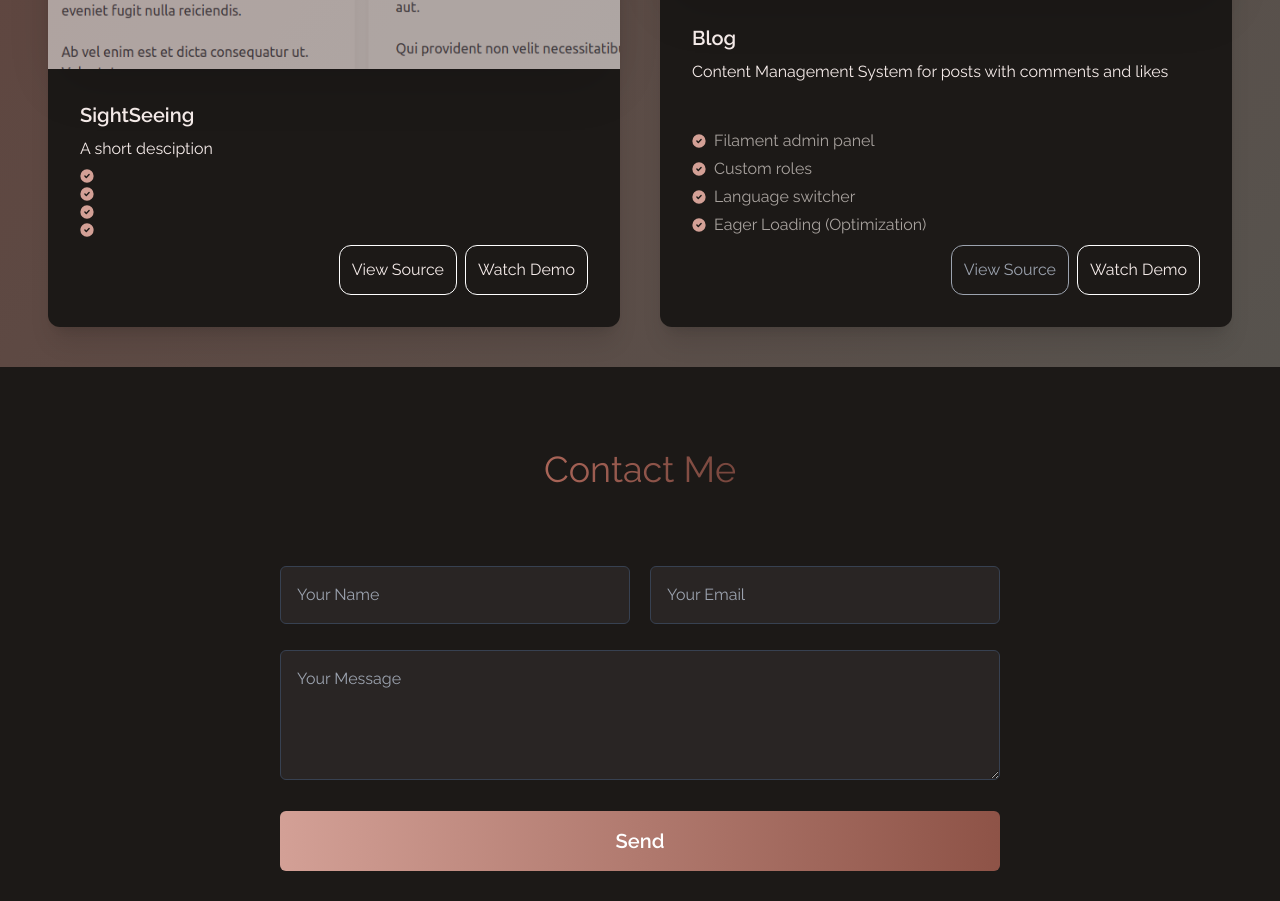
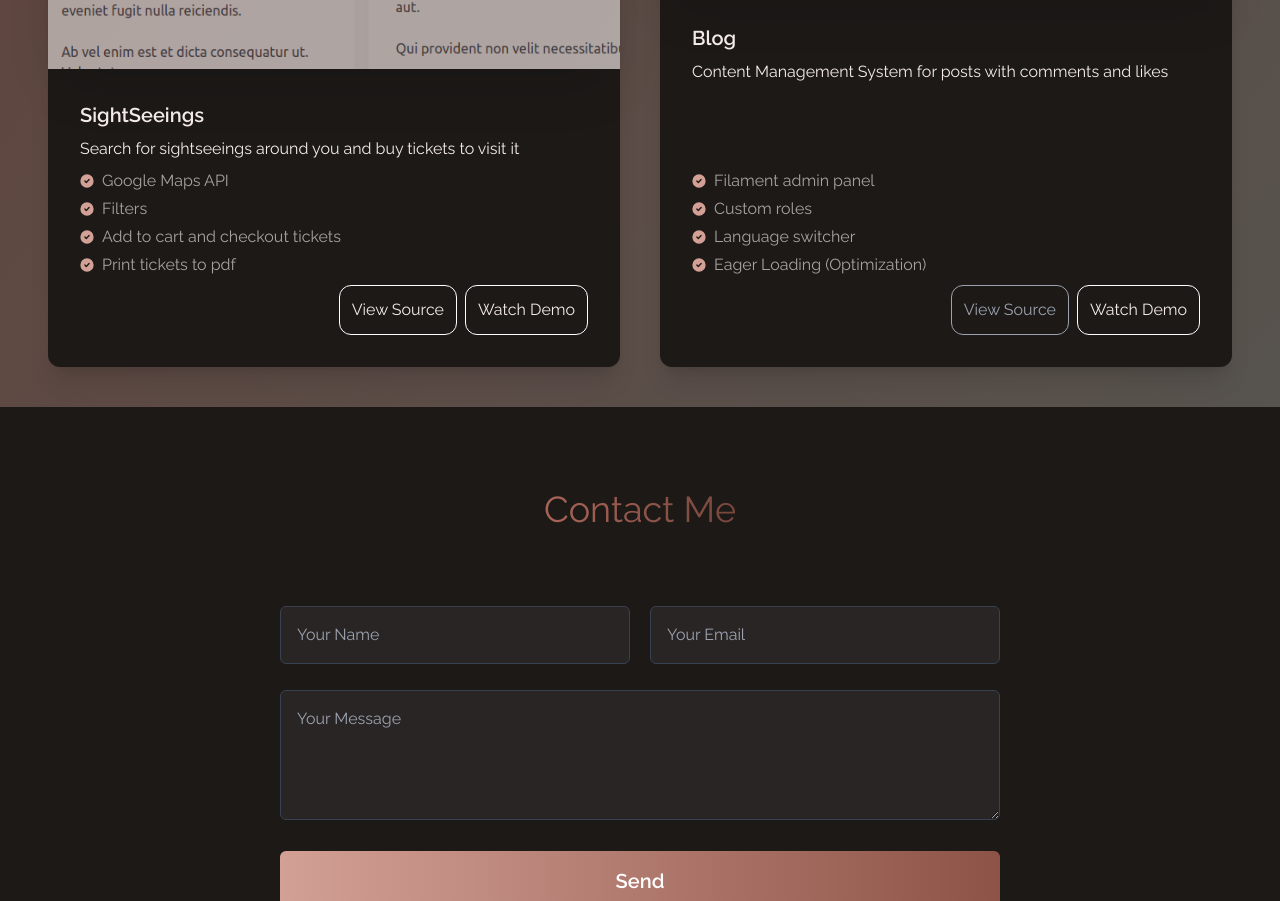
Before and after one commit to antoniyadev/antoniyadev.github.io, a website: page index.html in a window 1280 px wide. Shown: the part 2567-3468 px from the top of the page. Drawn offline with nearby package versions, Linux system fonts and the light colour scheme.

Commit message:
description for sighty project

```diff
--- a/index.html
+++ b/index.html
@@ -425,8 +425,8 @@
 
                             <!-- End: Video thumbnail -->
                             <div class="card-body rounded-b-xl bg-contessa-200 dark:bg-stone-900">
-                                <h2 class="card-title">SightSeeing</h2>
-                                <p>A short desciption</p>
+                                <h2 class="card-title">SightSeeings</h2>
+                                <p>Search for sightseeings around you and buy tickets to visit it</p>
                                 <ul class="max-w-md space-y-1 list-inside text-stone-500 dark:text-stone-400">
                                     <li class="flex items-center">
                                         <svg class="w-3.5 h-3.5 me-2 text-contessa-500 dark:text-contessa-400 flex-shrink-0"
@@ -435,7 +435,7 @@
                                             <path
                                                 d="M10 .5a9.5 9.5 0 1 0 9.5 9.5A9.51 9.51 0 0 0 10 .5Zm3.707 8.207-4 4a1 1 0 0 1-1.414 0l-2-2a1 1 0 0 1 1.414-1.414L9 10.586l3.293-3.293a1 1 0 0 1 1.414 1.414Z" />
                                         </svg>
-
+                                        Google Maps API
                                     </li>
                                     <li class="flex items-center">
                                         <svg class="w-3.5 h-3.5 me-2 text-contessa-500 dark:text-contessa-400 flex-shrink-0"
@@ -444,7 +444,7 @@
                                             <path
                                                 d="M10 .5a9.5 9.5 0 1 0 9.5 9.5A9.51 9.51 0 0 0 10 .5Zm3.707 8.207-4 4a1 1 0 0 1-1.414 0l-2-2a1 1 0 0 1 1.414-1.414L9 10.586l3.293-3.293a1 1 0 0 1 1.414 1.414Z" />
                                         </svg>
-
+                                        Filters
                                     </li>
                                     <li class="flex items-center">
                                         <svg class="w-3.5 h-3.5 me-2 text-contessa-500 dark:text-contessa-400 flex-shrink-0"
@@ -453,7 +453,7 @@
                                             <path
                                                 d="M10 .5a9.5 9.5 0 1 0 9.5 9.5A9.51 9.51 0 0 0 10 .5Zm3.707 8.207-4 4a1 1 0 0 1-1.414 0l-2-2a1 1 0 0 1 1.414-1.414L9 10.586l3.293-3.293a1 1 0 0 1 1.414 1.414Z" />
                                         </svg>
-
+                                        Add to cart and checkout tickets
                                     </li>
                                     <li class="flex items-center">
                                         <svg class="w-3.5 h-3.5 me-2 text-contessa-500 dark:text-contessa-400 flex-shrink-0"
@@ -462,7 +462,7 @@
                                             <path
                                                 d="M10 .5a9.5 9.5 0 1 0 9.5 9.5A9.51 9.51 0 0 0 10 .5Zm3.707 8.207-4 4a1 1 0 0 1-1.414 0l-2-2a1 1 0 0 1 1.414-1.414L9 10.586l3.293-3.293a1 1 0 0 1 1.414 1.414Z" />
                                         </svg>
-
+                                        Print tickets to pdf
                                     </li>
                                 </ul>
                                 <div class="justify-end card-actions">
```
